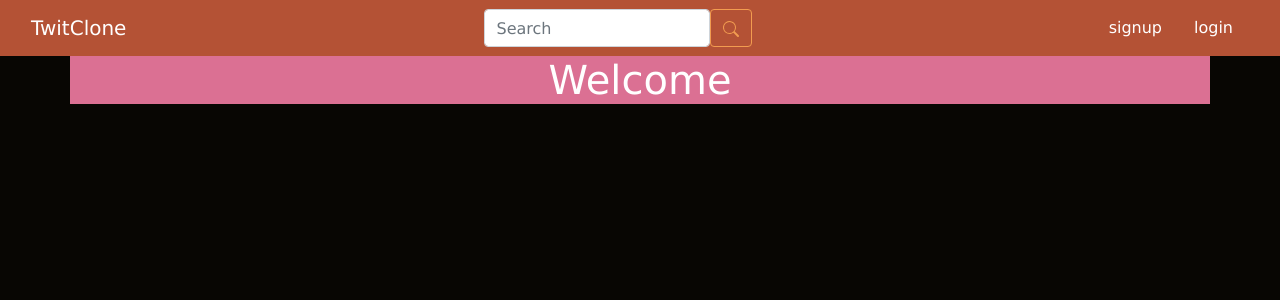
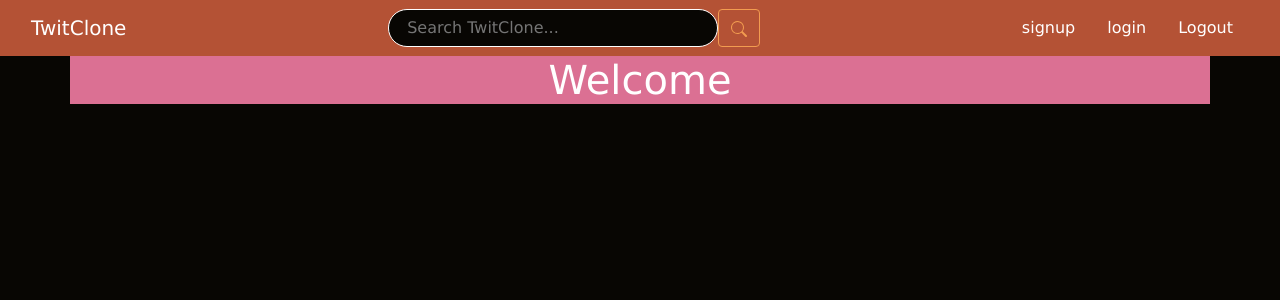
Before and after one commit to mafaro21/twitClone, a React (Create React App) app in the folder client/: page /home in a window 1280 px wide. Shown: the top 300 px of the page. Built offline with nearby package versions, Linux system fonts and the light colour scheme.

Commit message:
signup works

```diff
--- a/client/src/Navbar.js
+++ b/client/src/Navbar.js
@@ -10,18 +10,19 @@ function Navbar() {
             <div class="container-fluid ">
                 <Link class="navbar-brand" to="/home">TwitClone</Link>
 
-                <div className="d-flex">
-                    <input class="form-control me-2 " type="search" placeholder="Search" aria-label="Search" />
+                <form className="d-flex">
+                    <input class="search-input " type="search" placeholder="Search TwitClone..." aria-label="Search" />
                     <button class="btn btn-outline-primary" type="submit">
                         <svg xmlns="http://www.w3.org/2000/svg" width="16" height="16" fill="currentColor" class="bi bi-search" viewBox="0 0 16 16">
                             <path d="M11.742 10.344a6.5 6.5 0 1 0-1.397 1.398h-.001c.03.04.062.078.098.115l3.85 3.85a1 1 0 0 0 1.415-1.414l-3.85-3.85a1.007 1.007 0 0 0-.115-.1zM12 6.5a5.5 5.5 0 1 1-11 0 5.5 5.5 0 0 1 11 0z" />
                         </svg>
                     </button>
-                </div>
+                </form>
 
                 <div class=" d-flex ">
                     <Link class="nav-link text" to="/signup">signup</Link>
                     <Link class="nav-link text" to="/">login</Link>
+                    <Link class="nav-link text" to="#">Logout</Link>
                 </div>
             </div>
 
--- a/client/src/css/App.css
+++ b/client/src/css/App.css
@@ -7,7 +7,7 @@
 
 
 }
-
+/* main */
 .App {
   height: 100vh;
   width: 100vw;
@@ -65,7 +65,7 @@ a:hover, .link:hover{
   float: left;
 }
 
-/* login/signup forms */
+/* inputs/ submits/ buttons*/
 .form1{
     /* background-color: var(--background); */
     width: 90%;
@@ -92,6 +92,17 @@ button{
   border-radius: 20px;
   height: 60px;
   width: 30%;
+  background-color: var(--background);
+  color:var(--text);
+  outline: none;
+}
+
+.search-input{
+  padding: 18px;
+  border: 1px solid var(--text);
+  border-radius: 20px;
+  height: 1px;
+  width: 330px;
   background-color: var(--background);
   color:var(--text);
   outline: none;
@@ -144,3 +155,7 @@ button{
     transform: translate(0, 0);
   }
 }
+
+.search{
+  width:40%;
+}
--- a/client/src/views/Signup.js
+++ b/client/src/views/Signup.js
@@ -24,17 +24,25 @@ function Signup() {
         e.preventDefault();
         const isValid = formValidation(); /* <--- react validation */
         if (isValid) {
-            // axios
-            //     .post("/register", userObject)      /* <---- CURRENT ERROR IS RIGHT HERE*/
-            //     .then((res) => {
-            //         console.log(res.data);
-            //         let x = res.data.success;
-            //         if (x === true) alert("Sign up successful!"); /* then take user to dashboard */
-            //     })
-            //     .catch((error) => {
-            //         console.error(error.response.data);
-            //         alert("Sign up failed. Press F12 for details"); /* TO FIX: display the errors properly */
-            //     });
+
+            const userObject = {
+                fullname: fullname,
+                email: email,
+                password: password,
+                confirmPass: confirmPass,
+            };
+
+            axios
+                .post("/register", userObject)
+                .then((res) => {
+                    console.log(res.data);
+                    let x = res.data.success;
+                    if (x === true) alert("Sign up successful!"); /* then take user to dashboard */
+                })
+                .catch((error) => {
+                    console.error(error.response.data);
+                    alert("Sign up failed. Press F12 for details"); /* TO FIX: display the errors properly */
+                });
         }
     }
 
@@ -47,6 +55,7 @@ function Signup() {
         const passwordErr = {};
         const confirmpasswordErr = {};
         var emailpatt = /(^([0-9A-Za-z])[\w\.-]+@{1}[\w]+\.{1}[\w]\S+)$/gi;
+        var reg = new RegExp('[^ a-zA-Z0-9_]');
 
         let isValid = true;
 
@@ -71,6 +80,11 @@ function Signup() {
             isValid = false;
         }
 
+        if (reg.test(fullname)) {
+            fullnameErr.fullnameinvalid = "Name contains illegal characters";
+            isValid = false;
+        }
+
         setfullNameErr(fullnameErr);
         setemailErr(emailErr);
         setpasswordErr(passwordErr);
@@ -79,12 +93,7 @@ function Signup() {
 
     }
 
-    // const userObject = {
-    //     fullname: fullname,
-    //     email: email,
-    //     password: password,
-    //     confirmPass: confirmPass,
-    // };
+
 
 
 
```
Also changed, not shown: 1 other file (tests, documents, lock files or other folders).
